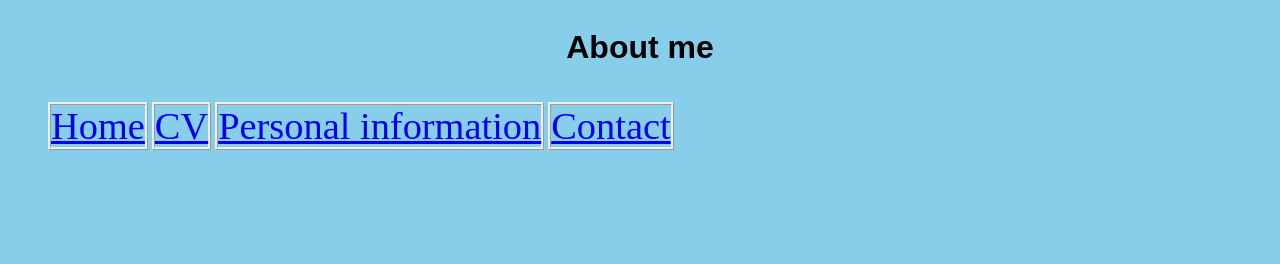
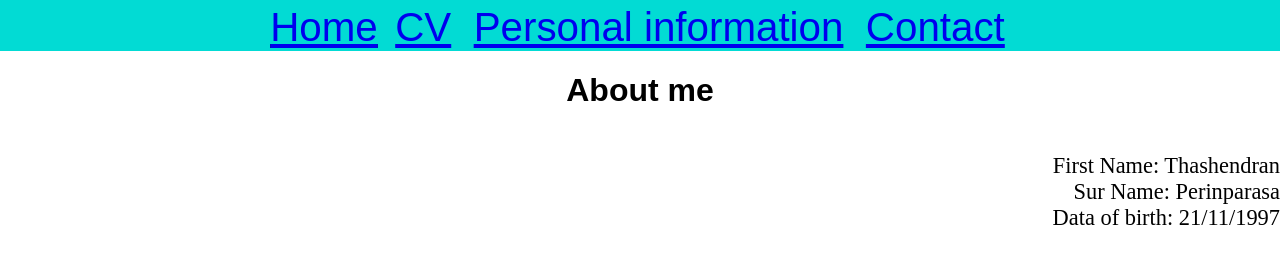
Before and after one commit to Thashendran/csy1018-assign1, a plain HTML site: page bio.html in a window 1280 px wide. Drawn offline with Linux system fonts and the light colour scheme.

Commit message:
changes to the nav-bar

```diff
--- a/bio.html
+++ b/bio.html
@@ -7,16 +7,28 @@
   </head>
   <body>
     <div>
+      <ul class= "nav-item">
+        <li class = "home-nav"><a href="index.html">Home</a></li>
+        <li class= "cv-bar"><a href="cv.html">CV</a></li>
+        <li class= "bio-bar"><a href="bio.html">Personal information</a></li>
+        <li class= "contact-bar"><a href="contact.html">Contact</a></li>
+      </ul>
+    </div>
+
+    <div>
     <h1 class="about-me"> About me</h1>
   </div>
 
+
+
   <div>
-  <ul>
-    <li class="home-nav"><a href="index.html">Home</a></li>
-    <li class="cv-bar"><a href="cv.html">CV</a></li>
-    <li class="bio-bar"><a href="bio.html">Personal information</a></li>
-    <li class = "contact-bar"><a href="contact.html">Contact</a></li>
-  </ul>
-  </div>
+    <ul class= "bio-data">
+      <li>First Name: Thashendran</li>
+      <li>Sur Name: Perinparasa</li>
+      <li>Data of birth: 21/11/1997 </li>
+    </ul>
+
+
+
   </body>
 </html>
--- a/css/style.css
+++ b/css/style.css
@@ -1,23 +1,45 @@
 html, body{
   height: 100%;
-  background-color: skyblue;
+  background-color: white;
+  margin: auto;
 
 }
 body {
   display: flex;
   flex-direction: column;
   background-color: (33,111,237);
+  margin: 0;
 }
 .name {
   background-color: skyblue;
   text-align: center;
+  font-family: "molle",cursive;
 
 }
+
 
 .class {
   background: white;
   text-align: center;
   font-size: 3.7em;
+
+}
+
+.nav-item{
+background-color: rgb(2, 219, 212);
+font-size: 2.8em;
+padding: 10;
+list-style-type:none;
+margin: 0;
+padding: 0;
+float: center;
+overflow: hidden;
+text-align: center;
+font-family: 'Montserrat', sans-serif;
+text-decoration: none;
+
+
+
 
 }
 
@@ -38,8 +60,12 @@ body {
   display: block;
   width: 60px;
   display: inline;
-  font-size: 2.4em;
-  border-style:ridge;
+  font-size: 0.9em;
+  border-style:none;
+  text-decoration:underline;
+
+
+
 
 
 
@@ -51,8 +77,10 @@ body {
   display: block;
   width: 60px;
   display: inline;
-  font-size: 2.4em;
-  border-style: ridge;
+  font-size: 0.9em;
+  border-style: none;
+  padding: 5px;
+  text-decoration: none;
 
 
 }
@@ -63,8 +91,9 @@ body {
   display: block;
   width: 60px;
   display: inline;
-  font-size: 2.4em;
-  border-style: ridge;
+  font-size: 0.9em;
+  border-style: none;
+  padding: 5px;
 
 }
 .contact-bar {
@@ -74,8 +103,9 @@ body {
   display: block;
   width: 60px;
   display: inline;
-  font-size: 2.4em;
-  border-style: ridge;
+  font-size: 0.9em;
+  border-style: none;
+  padding: 5px;
 
 }
 
@@ -86,3 +116,9 @@ body {
 
 
 }
+.bio-data {
+  text-align: right;
+  list-style-type: none;
+  font-size: 1.4em;
+
+}
```
Also changed, not shown: contact.html (+10 -8 lines), cv.html (+10 -9 lines), index.html (+13 -9 lines).
